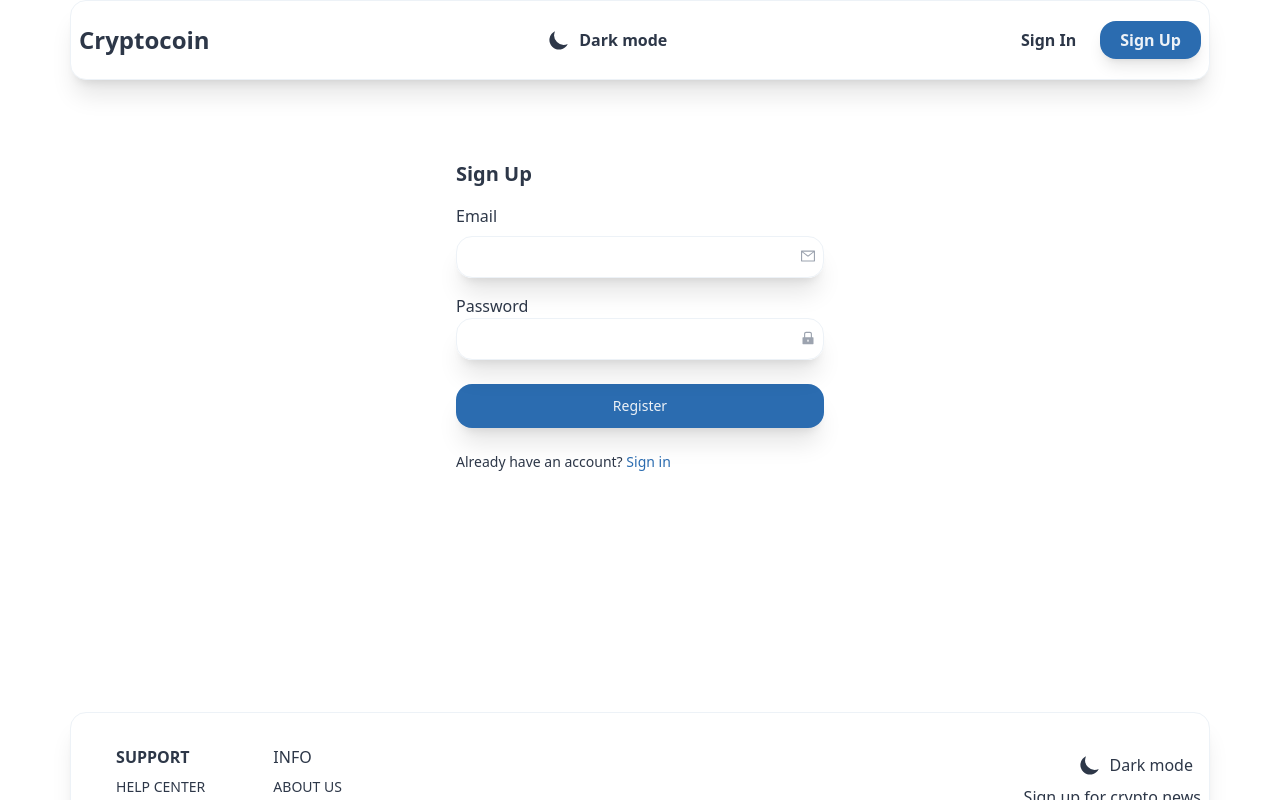
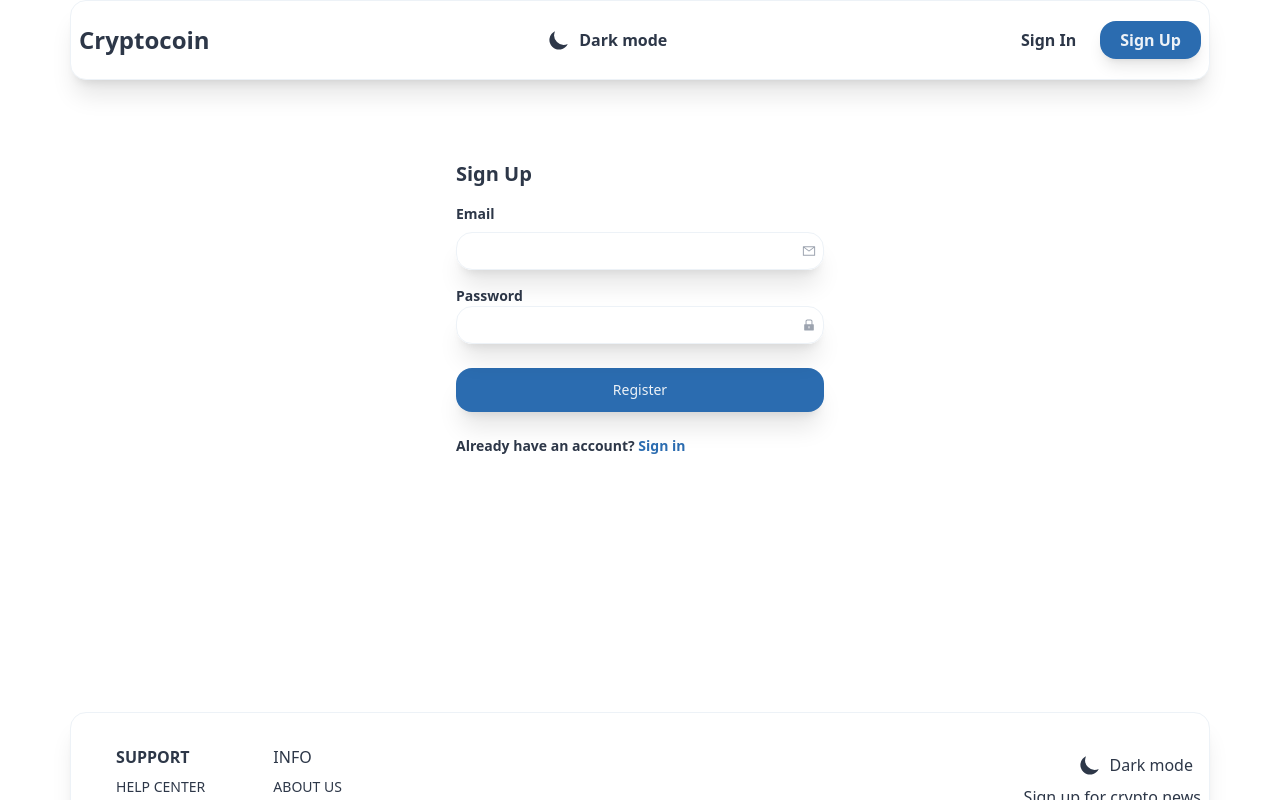
Before and after one commit to keithmcbrief/crypto, a React (Create React App) app: page /signup in a window 1280 px wide. Shown: the top 800 px of the page. Built offline with nearby package versions, Linux system fonts and the light colour scheme; no server answers.

Commit message:
clean up

```diff
--- a/src/pages/CoinPage.jsx
+++ b/src/pages/CoinPage.jsx
@@ -2,7 +2,6 @@ import React, { useEffect, useState } from "react";
 import { useParams } from "react-router-dom";
 import axios from "axios";
 import { Sparklines, SparklinesLine } from "react-sparklines";
-import { FaTwitter, FaReddit, FaFacebook, FaGithub } from "react-icons/fa";
 import DOMPurify from "dompurify";
 
 export default function Coin() {
@@ -136,12 +135,7 @@ export default function Coin() {
               )}
             </div>
           </div>
-          <div className="flex justify-around p-8 text-accent text-3xl">
-            <FaTwitter />
-            <FaFacebook />
-            <FaReddit />
-            <FaGithub />
-          </div>
+
         </div>
       </div>
 
--- a/src/pages/Signin.jsx
+++ b/src/pages/Signin.jsx
@@ -28,7 +28,7 @@ export default function Signin() {
         <h1 className="text-xl font-bold">
           Sign In
           <form onSubmit={handleSubmit}>
-            <div className="my-4">
+            <div className="my-4 text-sm">
               <label>Email</label>
               <div className="my-2 w-full relative rounded-2xl shadow-xl">
                 <input
@@ -39,7 +39,7 @@ export default function Signin() {
                 <AiOutlineMail className="absolute right-2 top-3 text-gray-400" />
               </div>
             </div>
-            <div className="my-4 text-md">
+            <div className="my-4 text-sm">
               <label>Password</label>
               <div className="y-2 w-full relative rounded-2xl shadow-xl">
                 <input
--- a/src/pages/Signup.jsx
+++ b/src/pages/Signup.jsx
@@ -28,7 +28,7 @@ export default function Signup() {
         <h1 className="text-xl font-bold">Sign Up</h1>
         {error && <p className="bg-red-300 p-3 my-2">{error}</p>}
         <form onSubmit={handleSubmit}>
-          <div className="my-4">
+          <div className="my-4 text-sm font-bold">
             <label>Email</label>
             <div className="my-2 w-full relative rounded-2xl shadow-xl">
               <input
@@ -39,7 +39,7 @@ export default function Signup() {
               <AiOutlineMail className="absolute right-2 top-3 text-gray-400" />
             </div>
           </div>
-          <div className="my-4 text-md">
+          <div className="my-4 text-sm font-bold">
             <label>Password</label>
             <div className="y-2 w-full relative rounded-2xl shadow-xl">
               <input
@@ -54,7 +54,7 @@ export default function Signup() {
             Register
           </button>
         </form>
-        <p className="my-4 text-sm">
+        <p className="my-4 text-sm font-bold">
           Already have an account?{" "}
           <Link className="text-accent" to="/signin">
             Sign in
```
